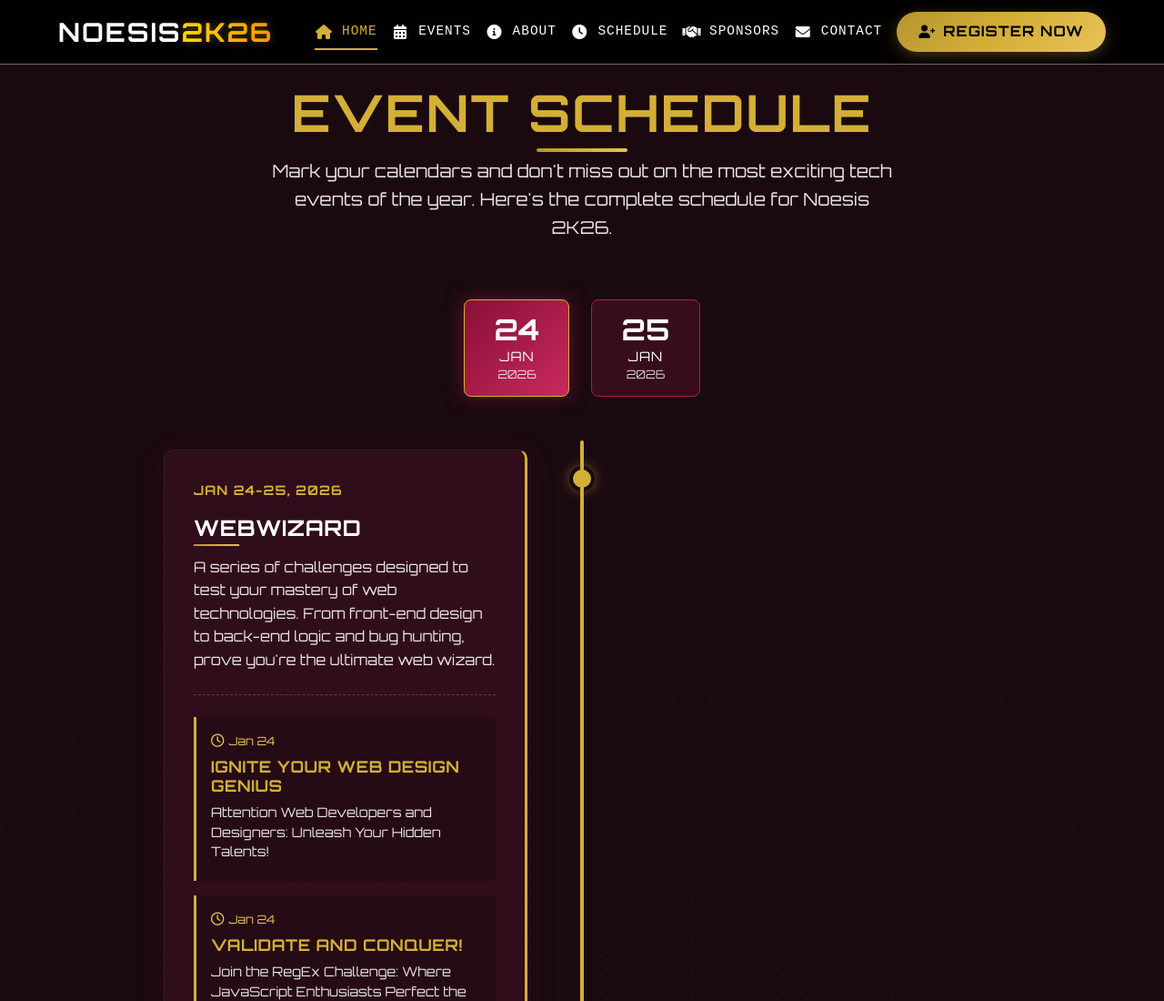
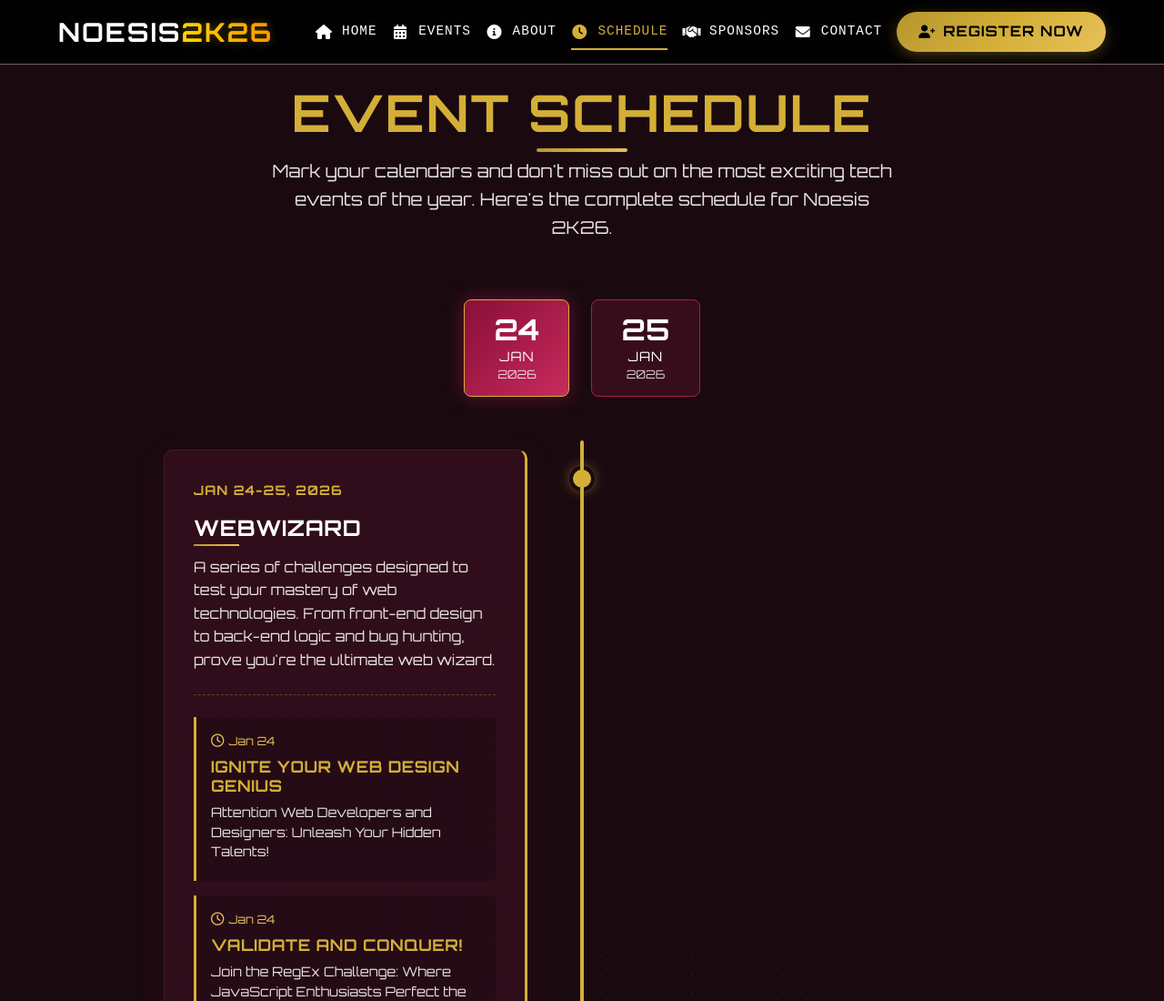
Before and after one commit to Surajchavan4124/noesis2k26, a plain HTML site: page schedule.html in a window 1280 px wide. Shown: the top 1100 px of the page at 91% size. Drawn offline with Linux system fonts and the light colour scheme.

Commit message:
fix navbar active link bug

```diff
--- a/schedule.html
+++ b/schedule.html
@@ -409,10 +409,10 @@
             </div>
 
             <ul class="nav-menu" id="nav-menu">
-                <li><a href="./index.html" class="nav-link active"><i class="fas fa-home"></i> Home</a></li>
+                <li><a href="./index.html" class="nav-link"><i class="fas fa-home"></i> Home</a></li>
                 <li><a href="./events.html" class="nav-link"><i class="fas fa-calendar-alt"></i> Events</a></li>
                 <li><a href="./about.html" class="nav-link"><i class="fas fa-info-circle"></i> About</a></li>
-                <li><a href="./schedule.html" class="nav-link"><i class="fas fa-clock"></i> Schedule</a></li>
+                <li><a href="./schedule.html" class="nav-link active"><i class="fas fa-clock"></i> Schedule</a></li>
                 <li><a href="./sponsors.html" class="nav-link"><i class="fas fa-handshake"></i> Sponsors</a></li>
                 <li><a href="./contact.html" class="nav-link"><i class="fas fa-envelope"></i> Contact</a></li>
                 <li><a href="./register.html" class="nav-btn"><i class="fas fa-user-plus"></i> Register Now</a></li>
```
